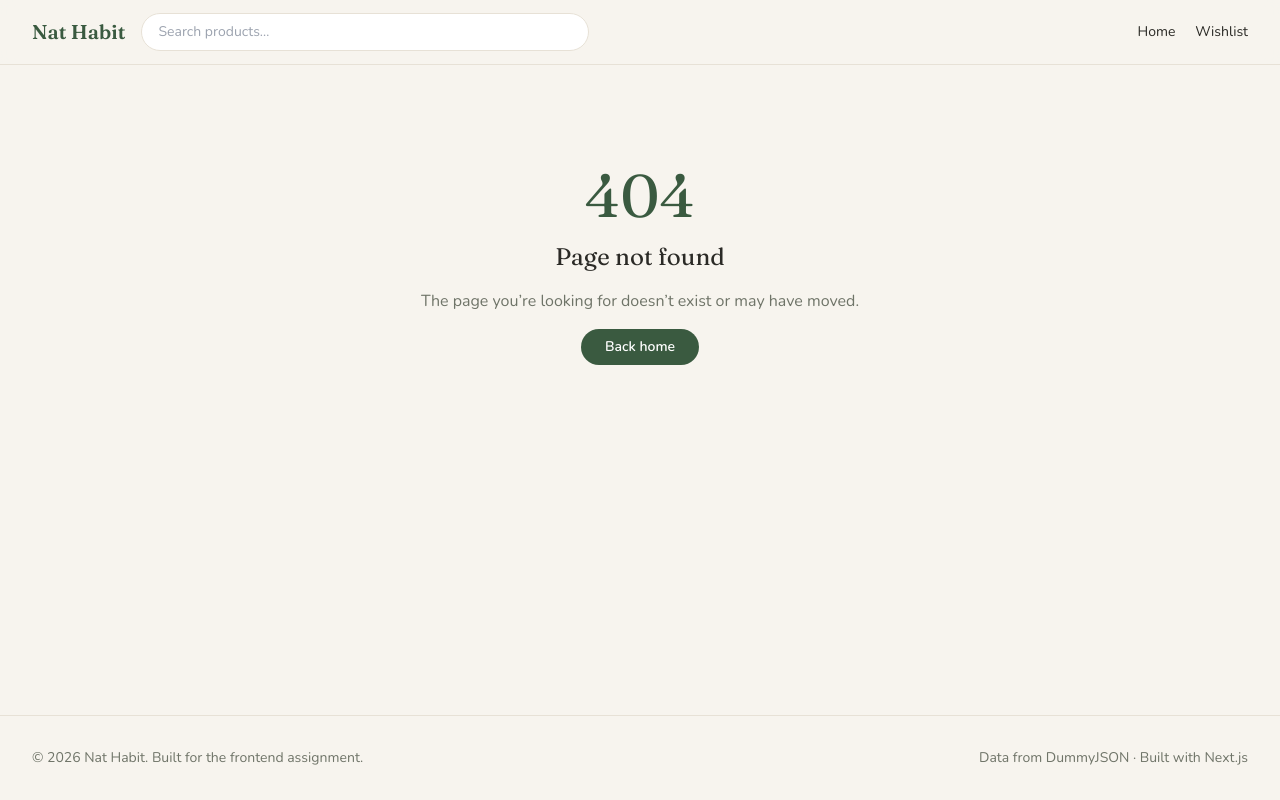
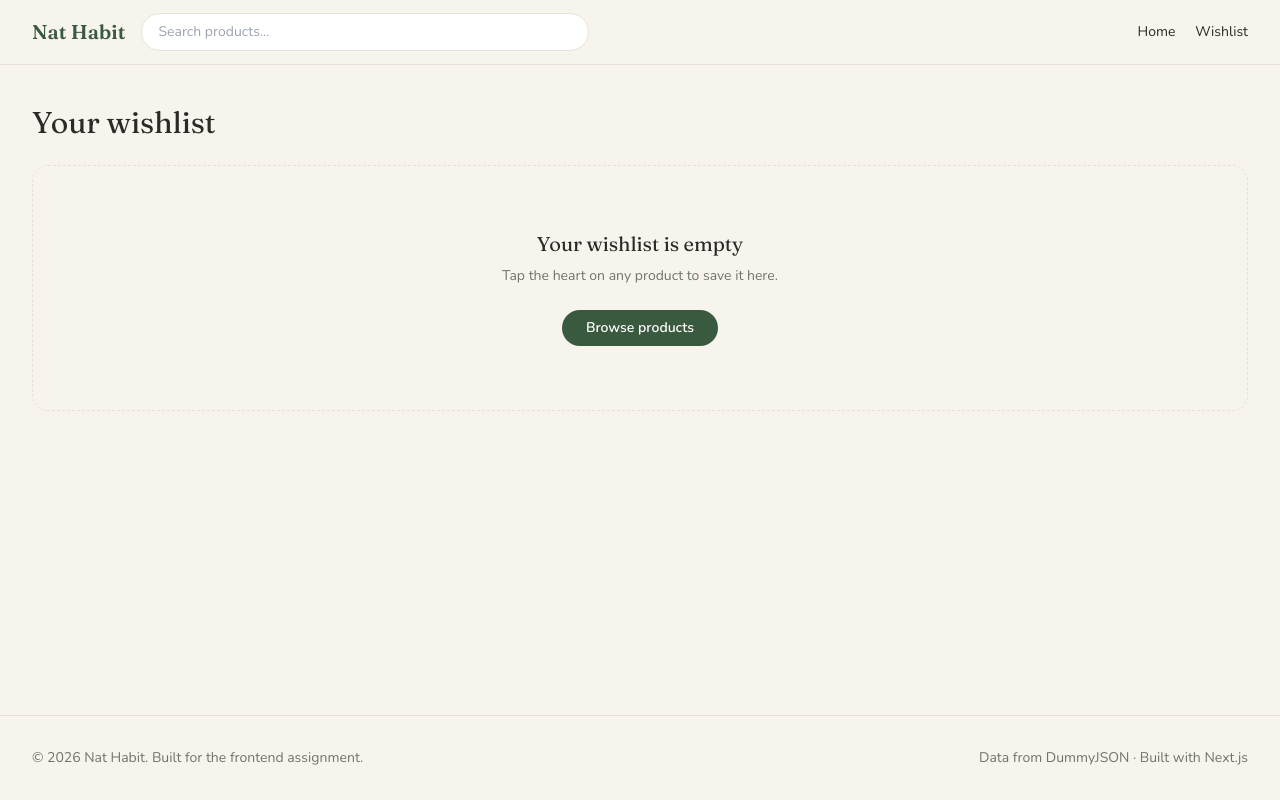
Before and after one commit to ShubhamSharma2003/nathabit, a Next.js app: page /wishlist in a window 1280 px wide. Before the commit this address had no page. Built offline with nearby package versions, Linux system fonts and the light colour scheme.

Commit message:
add wishlist page backed by persisted zustand store

```diff
--- /dev/null
+++ b/app/wishlist/page.tsx
@@ -0,0 +1,113 @@
+"use client";
+
+import { useEffect, useState } from "react";
+import Link from "next/link";
+import type { Product } from "@/lib/types";
+import { useWishlist } from "@/store/wishlist";
+import ProductGrid from "@/components/ProductGrid";
+import GridSkeleton from "@/components/skeletons/GridSkeleton";
+
+// The wishlist is per-user, persisted in localStorage, and not SEO-relevant, so
+// it's a Client Component rendered entirely on the client. It reads the saved ids
+// from the Zustand store and fetches those products on demand. Removing happens
+// via the same heart button used everywhere; the header count updates
+// automatically because it reads the same store.
+
+function EmptyWishlist() {
+  return (
+    <div className="mt-6 rounded-2xl border border-dashed border-brand-border py-16 text-center">
+      <p className="font-serif text-xl text-brand-ink">Your wishlist is empty</p>
+      <p className="mt-2 text-sm text-brand-muted">
+        Tap the heart on any product to save it here.
+      </p>
+      <Link
+        href="/"
+        className="mt-6 inline-block rounded-full bg-brand-forest px-6 py-2 text-sm font-semibold text-white transition-colors hover:bg-brand-forest-dark"
+      >
+        Browse products
+      </Link>
+    </div>
+  );
+}
+
+export default function WishlistPage() {
+  const ids = useWishlist((s) => s.ids);
+
+  // Hydration guard: localStorage isn't available during SSR, so we render a
+  // neutral skeleton until mounted to avoid a mismatch with the server HTML.
+  const [mounted, setMounted] = useState(false);
+  useEffect(() => setMounted(true), []);
+
+  // Cache product details by id. Caching means removing one item is instant and
+  // doesn't trigger a refetch of the others — we only ever fetch ids we haven't
+  // seen yet. The wishlist is small (user-curated), so this stays cheap.
+  const [cache, setCache] = useState<Record<number, Product>>({});
+  const [loading, setLoading] = useState(false);
+
+  useEffect(() => {
+    if (!mounted) return;
+    const missing = ids.filter((id) => !(id in cache));
+    if (missing.length === 0) return;
+
+    let active = true;
+    setLoading(true);
+    Promise.all(
+      missing.map((id) =>
+        fetch(`https://dummyjson.com/products/${id}`).then((r) => r.json()),
+      ),
+    )
+      .then((items: Product[]) => {
+        if (!active) return;
+        setCache((prev) => {
+          const next = { ...prev };
+          items.forEach((p) => {
+            if (p && typeof p.id === "number") next[p.id] = p;
+          });
+          return next;
+        });
+      })
+      .finally(() => {
+        if (active) setLoading(false);
+      });
+
+    return () => {
+      active = false;
+    };
+  }, [ids, mounted, cache]);
+
+  // Display in saved order; filtering by cache makes removals reflect instantly.
+  const products = ids.map((id) => cache[id]).filter(Boolean) as Product[];
+  const stillLoading = loading && ids.some((id) => !(id in cache));
+
+  if (!mounted) {
+    return (
+      <div className="wrap py-10">
+        <h1 className="font-serif text-3xl text-brand-ink">Your wishlist</h1>
+        <div className="mt-6">
+          <GridSkeleton count={4} />
+        </div>
+      </div>
+    );
+  }
+
+  return (
+    <div className="wrap py-10">
+      <h1 className="font-serif text-3xl text-brand-ink">Your wishlist</h1>
+
+      {ids.length === 0 ? (
+        <EmptyWishlist />
+      ) : stillLoading && products.length === 0 ? (
+        <div className="mt-6">
+          <GridSkeleton count={Math.min(ids.length, 8)} />
+        </div>
+      ) : (
+        <>
+          <p className="mt-1 text-sm text-brand-muted">{ids.length} saved</p>
+          <div className="mt-6">
+            <ProductGrid products={products} />
+          </div>
+        </>
+      )}
+    </div>
+  );
+}
```
